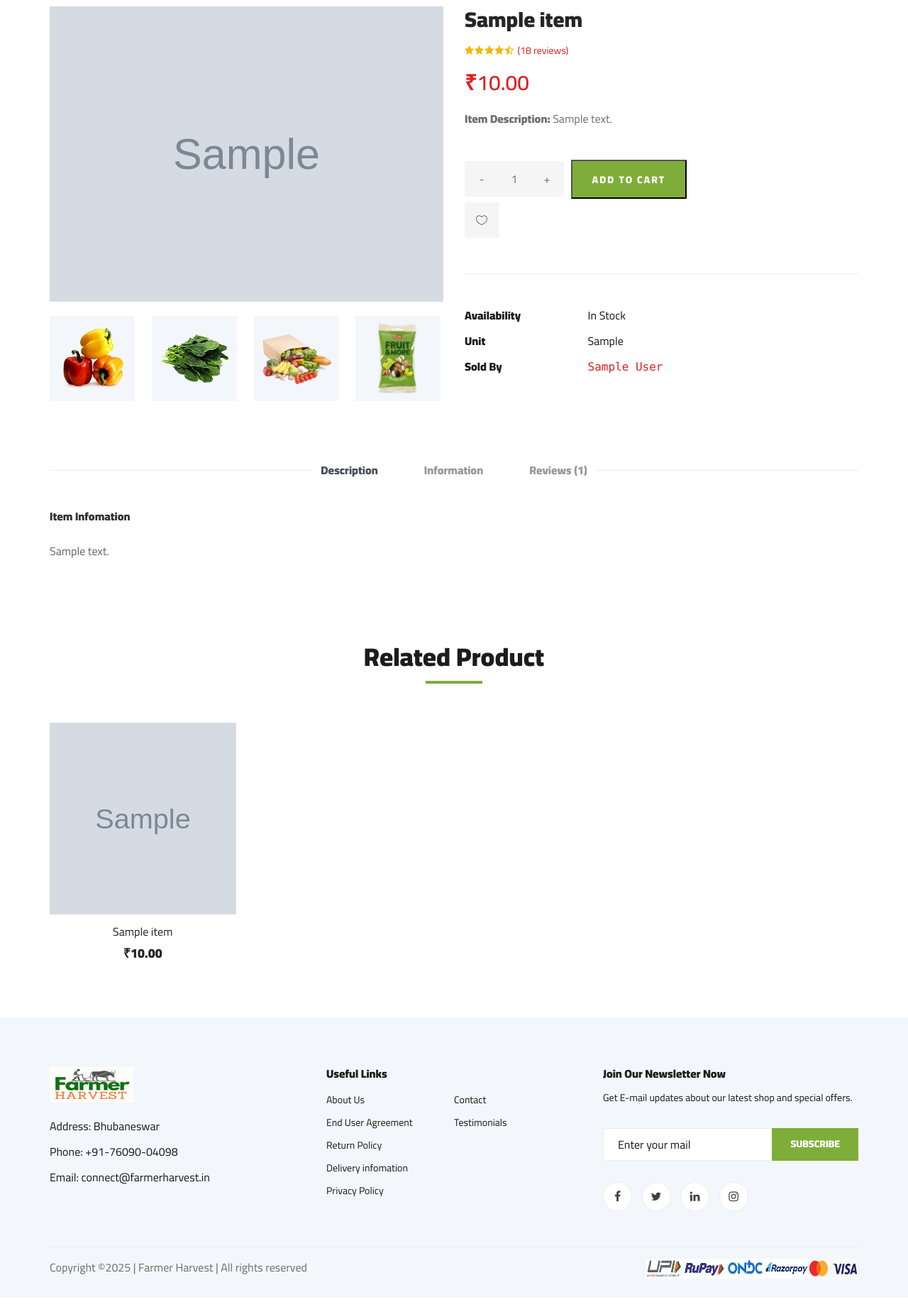
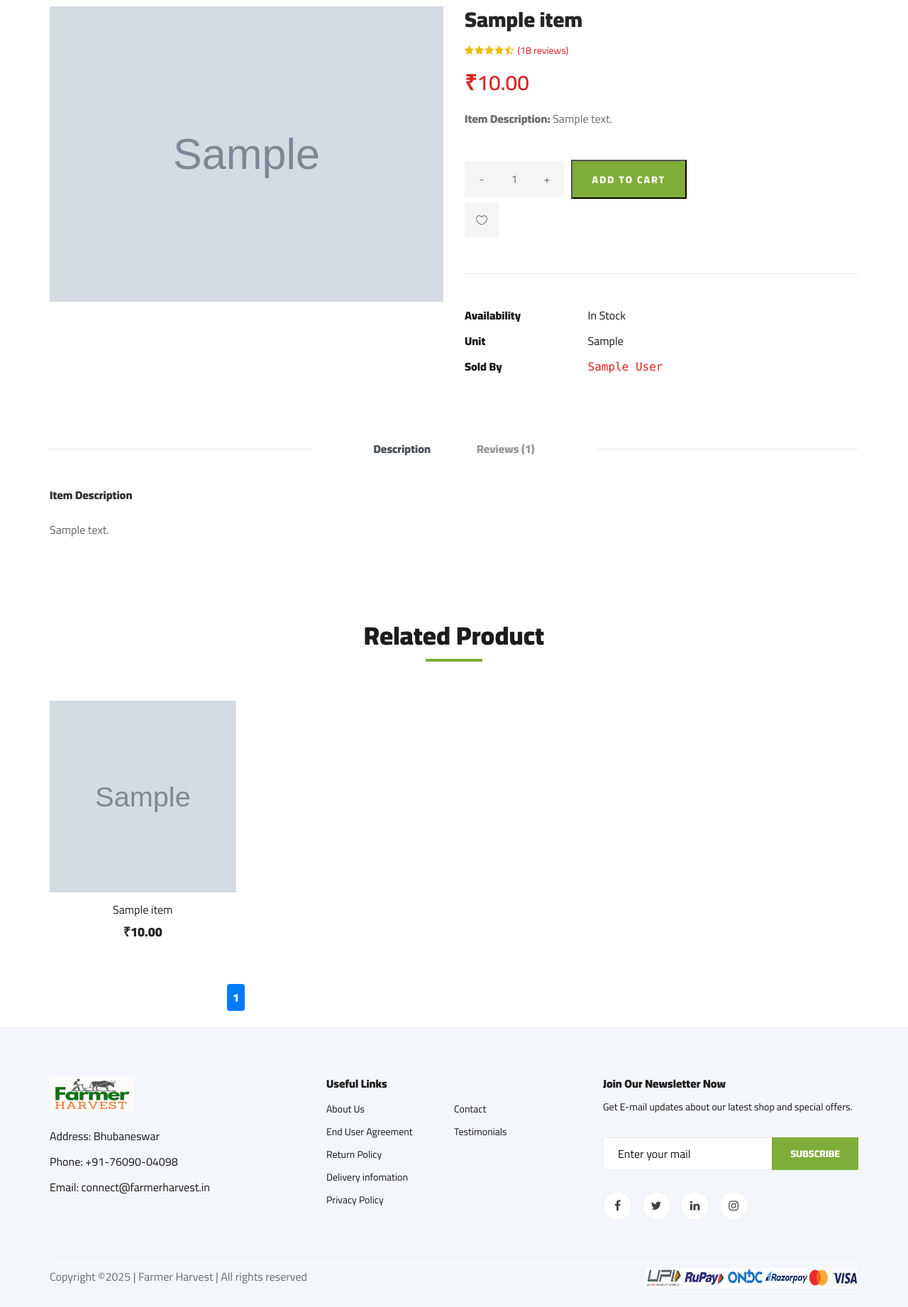
Before and after one commit to jeet760/OMS, a Django app: page /shop/details/1 in a window 1280 px wide. Shown: the part 217-2058 px from the top of the page at 71% size. Before the commit the page ends 2016 px from the top, so only its background shows below. Run offline with Django 5.2, Linux system fonts and the light colour scheme; tables that the repository leaves empty hold one stand-in row (values such as "Sample post"); grey boxes marked "Sample" are stand-in pictures; some libraries are stand-ins or nearby versions.

Commit message:
shop_details_changes_04072025

```diff
--- a/omsproject/omsapp/templates/shop-details.html
+++ b/omsproject/omsapp/templates/shop-details.html
@@ -2,6 +2,24 @@
 {% load static %}
 {% block shopdetails %}
 
+<style>
+    .pagination ul a {
+        padding: 4px 8px;
+        text-decoration: none;
+        background: #f2f2f2;
+        color: #333;
+        border-radius: 4px;
+    }
+
+    .pagination ul a:hover {
+        background: #007bff;
+        color: white;
+    }
+
+    .pagination ul li {
+        display: inline-block;
+    }
+</style>
     <!-- Product Details Section Begin -->
     <section class="product-details spad">
         <div class="container">
@@ -12,16 +30,16 @@
                             <img class="product__details__pic__item--large"
                                 src="{{item.itemImg.url}}" alt="">
                         </div>
-                        <div class="product__details__pic__slider owl-carousel">
-                            <img data-imgbigurl="{% static 'img/product/details/product-details-2.jpg' %}"
-                                src="{% static 'img/product/details/thumb-1.jpg' %}" alt="">
-                            <img data-imgbigurl="{% static 'img/product/details/product-details-3.jpg' %}"
-                                src="{% static 'img/product/details/thumb-2.jpg' %}" alt="">
-                            <img data-imgbigurl="{% static 'img/product/details/product-details-5.jpg' %}"
-                                src="{% static 'img/product/details/thumb-3.jpg' %}" alt="">
-                            <img data-imgbigurl="{% static 'img/product/details/product-details-4.jpg' %}"
-                                src="{% static 'img/product/details/thumb-4.jpg' %}" alt="">
-                        </div>
+                        <!-- <div class="product__details__pic__slider owl-carousel">
+                            <img data-imgbigurl="{{item.itemImg.url}}"
+                                src="{{item.itemImg.url}}" alt="">
+                            <img data-imgbigurl="{{item.itemImg.url}}"
+                                src="{{item.itemImg.url}}" alt="">
+                            <img data-imgbigurl="{{item.itemImg.url}}"
+                                src="{{item.itemImg.url}}" alt="">
+                            <img data-imgbigurl="{{item.itemImg.url}}"
+                                src="{{item.itemImg.url}}" alt="">
+                        </div> -->
                     </div>
                 </div>
                 <div class="col-lg-6 col-md-6">
@@ -74,10 +92,10 @@
                                 <a class="nav-link active" data-toggle="tab" href="#tabs-1" role="tab"
                                     aria-selected="true">Description</a>
                             </li>
-                            <li class="nav-item">
+                            <!-- <li class="nav-item">
                                 <a class="nav-link" data-toggle="tab" href="#tabs-2" role="tab"
                                     aria-selected="false">Information</a>
-                            </li>
+                            </li> -->
                             <li class="nav-item">
                                 <a class="nav-link" data-toggle="tab" href="#tabs-3" role="tab"
                                     aria-selected="false">Reviews <span>(1)</span></a>
@@ -86,19 +104,19 @@
                         <div class="tab-content">
                             <div class="tab-pane active" id="tabs-1" role="tabpanel">
                                 <div class="product__details__tab__desc">
-                                    <h6>Item Infomation</h6>
+                                    <h6>Item Description</h6>
                                     <p>{{item.itemDesc}}</p>
                                 </div>
                             </div>
-                            <div class="tab-pane" id="tabs-2" role="tabpanel">
+                            <!-- <div class="tab-pane" id="tabs-2" role="tabpanel">
                                 <div class="product__details__tab__desc">
                                     <h6>Item Infomation</h6>
                                     <p>{{item.itemDesc}}.</p>
                                 </div>
-                            </div>
+                            </div> -->
                             <div class="tab-pane" id="tabs-3" role="tabpanel">
                                 <div class="product__details__tab__desc">
-                                    <h6>Products Infomation</h6>
+                                    <h6>Review</h6>
                                     <p>{{item.itemDesc}}</p>
                                 </div>
                             </div>
@@ -121,7 +139,7 @@
                 </div>
             </div>
             <div class="row">
-                {% for relatedItem in related_items %}
+                {% for relatedItem in relatedItems_page_obj %}
                 <div class="col-lg-3 col-md-4 col-sm-6">
                     <div class="product__item">
                         <div class="product__item__pic set-bg" data-setbg="{{relatedItem.itemImg.url}}" onclick="itemRedirect('{{relatedItem.itemID}}')" style="cursor: pointer;">
@@ -139,6 +157,44 @@
                 {% endfor %}
             </div>
         </div>
+        <div class="pagination" style="margin-top: 20px; margin-left: 25%;">
+            <ul style="display: flex; list-style: none; padding: 0; gap: 8px; flex-wrap: wrap;">
+
+              {# Previous button #}
+              {% if relatedItems_page_obj.has_previous %}
+                <li><a href="?page={{ relatedItems_page_obj.previous_page_number }}">« Prev</a></li>
+              {% endif %}
+
+              {# First page #}
+              {% if relatedItems_page_obj.number > 6 %}
+                <li><a href="?page=1">1</a></li>
+                <li>...</li>
+              {% endif %}
+
+              {# Page range centered around current page (max 10 total) #}
+              {% for page_num in relatedItems_page_obj.paginator.page_range %}
+                {% if page_num >= relatedItems_page_obj.number|add:'-4' and page_num <= relatedItems_page_obj.number|add:'5' %}
+                  {% if page_num == relatedItems_page_obj.number %}
+                    <li><strong style="padding: 4px 8px; background: #007bff; color: white; border-radius: 4px;">{{ page_num }}</strong></li>
+                  {% else %}
+                    <li><a href="?page={{ page_num }}">{{ page_num }}</a></li>
+                  {% endif %}
+                {% endif %}
+              {% endfor %}
+
+              {# Last page #}
+              {% if relatedItems_page_obj.number < relatedItems_page_obj.paginator.num_pages|add:'-5' %}
+                <li>...</li>
+                <li><a href="?page={{ relatedItems_page_obj.paginator.num_pages }}">{{ relatedItems_page_obj.paginator.num_pages }}</a></li>
+              {% endif %}
+
+              {# Next button #}
+              {% if relatedItems_page_obj.has_next %}
+                <li><a href="?page={{ relatedItems_page_obj.next_page_number }}">Next »</a></li>
+              {% endif %}
+
+            </ul>
+        </div>
     </section>
     <!-- Related Product Section End -->
     <script>
--- a/omsproject/omsapp/views.py
+++ b/omsproject/omsapp/views.py
@@ -52,7 +52,8 @@ def landing_page(request, category=None,fpo=None, region=None):
         featureItems = Item.objects.filter(featureItem=True).exclude(userID_id = request.user.pk).filter(userID_id__pinCode=pincode)
     featureItems = featureItems.filter(itemActive=True).order_by('-itemInStock')
     # length = items.__len__()#get the total items
-    """pagination in the landing page"""
+
+    #pagination in the landing page
     paginator = Paginator(featureItems,12)
     page_number = request.GET.get('page')
     featureItems_page_obj = paginator.get_page(page_number)
@@ -178,7 +179,13 @@ def shop_details(request, item_id):
         related_items = Item.objects.filter(itemCat = item.itemCat).filter(userID_id__pinCode=pincode)
     else:
         related_items = Item.objects.filter(itemCat = item.itemCat)
-    related_items = related_items.exclude(userID_id=request.user.pk)
+    related_items = related_items.exclude(userID_id=request.user.pk).order_by('itemID')
+
+    #pagination in the landing page
+    paginator = Paginator(related_items,12)
+    page_number = request.GET.get('page')
+    relatedItems_page_obj = paginator.get_page(page_number)
+
     user_name = 'Guest!'#display the username
     user_type = ''
     pincode='Delivery Pincode'
@@ -188,7 +195,8 @@ def shop_details(request, item_id):
         user_type=request.user.userType
     shop_details_context = {
         'item':item,
-        'related_items':related_items,
+        #'related_items':related_items,
+        'relatedItems_page_obj':relatedItems_page_obj,
         'login_user':user_name,
         'user_type':user_type,
         'pincode':pincode,
```
